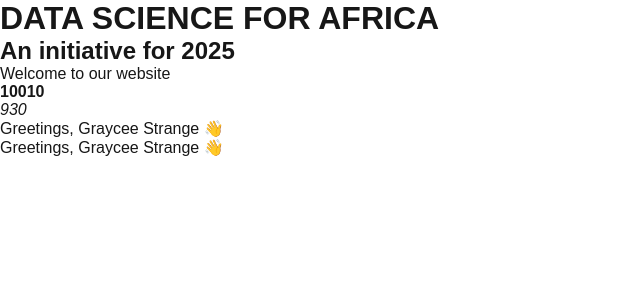
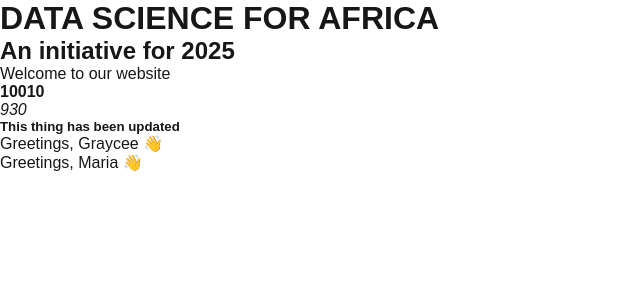
Before and after one commit to Grace-Wanja/my-app, a Next.js app: page / in a window 1280 px wide. Shown: the top 300 px of the page, without its empty margins (0-640 px from the left). Built offline with nearby package versions, Linux system fonts and the light colour scheme.

Commit message:
changed username

```diff
--- a/src/app/page.js
+++ b/src/app/page.js
@@ -4,7 +4,8 @@ export default function Home() {
   let second_number = 7
   let  sum = first_number + second_number;
 
-let username = "Graycee Strange";
+let username = "Graycee ";
+let username2 = "Maria";
 
   return (
     <div>
@@ -15,9 +16,10 @@ let username = "Graycee Strange";
       <strong>{10 + 10 * 1000}</strong>
       <br/>
       <em>{sum}</em>
+      <h5> This thing has been updated</h5>
 
       <p>Greetings, {username} 👋</p>
-      <p>Greetings, {username} 👋</p>
+      <p>Greetings, {username2} 👋</p>
 
     </div>
   )
```
